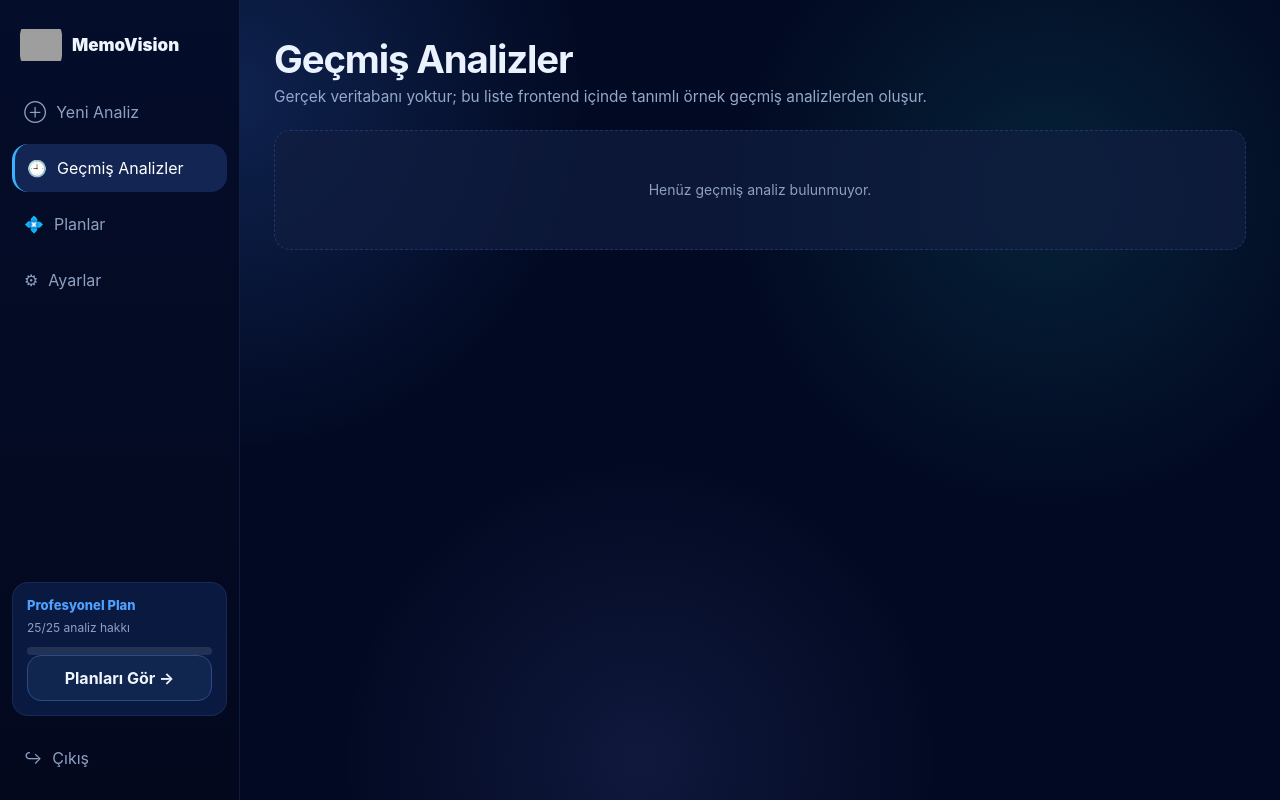
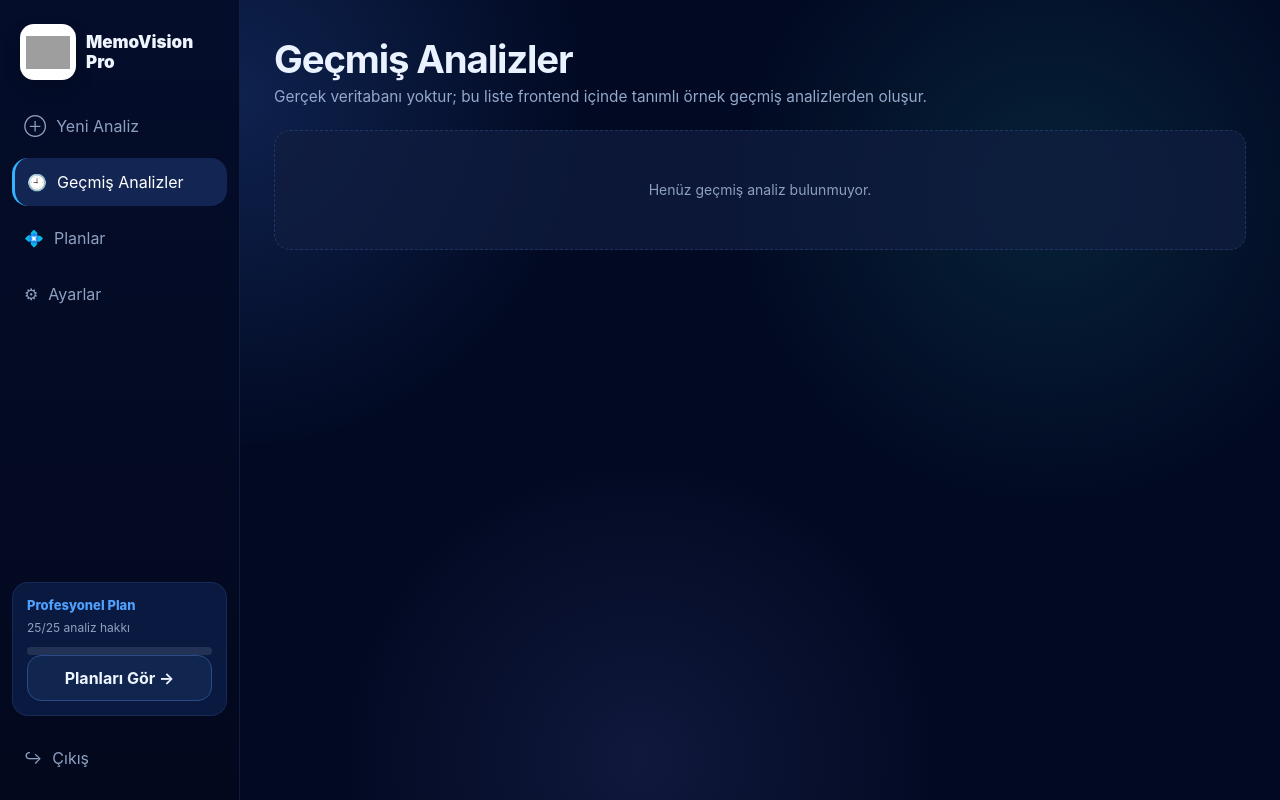
Before and after one commit to azraisleyen/memovision-demo, a Django app: page /projects/ in a window 1280 px wide. Run offline with Django 5.2, Linux system fonts and the light colour scheme; the visitor is signed in with stand-in values (Sample User, id 1); data comes from the database, SQL or seed files in the repository; data that the repository does not hold is empty; some libraries are stand-ins or nearby versions; grey boxes are pictures that could not be loaded.

Commit message:
Make logo backgrounds white and increase logo size globally

```diff
--- a/static/memoapp/css/style.css
+++ b/static/memoapp/css/style.css
@@ -283,13 +283,17 @@ input {
 }
 
 .logo-icon {
-    width: 48px;
-    height: 48px;
-    border-radius: 12px;
+    width: 56px;
+    height: 56px;
     display: inline-flex;
     align-items: center;
     justify-content: center;
     overflow: hidden;
+    flex-shrink: 0;
+    background: #ffffff;
+    border-radius: 14px;
+    padding: 6px;
+    box-shadow: 0 8px 18px rgba(0, 0, 0, 0.18);
 }
 
 .logo-icon img {
@@ -575,13 +579,17 @@ input {
 }
 
 .brand-icon {
-    width: 42px;
-    height: 42px;
-    border-radius: 10px;
+    width: 56px;
+    height: 56px;
     display: inline-flex;
     align-items: center;
     justify-content: center;
     overflow: hidden;
+    flex-shrink: 0;
+    background: #ffffff;
+    border-radius: 14px;
+    padding: 6px;
+    box-shadow: 0 8px 18px rgba(0, 0, 0, 0.18);
 }
 
 .brand-icon img {
@@ -1872,3 +1880,9 @@ input {
 }
 
 .dm-ai-box ul{margin:8px 0 0 18px;padding:0}.dm-ai-box li{margin:0 0 6px}
+
+
+.auth-logo .logo-icon {
+    width: 56px;
+    height: 56px;
+}
--- a/templates/memoapp/dashboard_base.html
+++ b/templates/memoapp/dashboard_base.html
@@ -8,7 +8,7 @@
             <div class="brand-box">
                 <div class="brand-icon"><img src="{% static 'memoapp/img/logo.png' %}" alt="MemoVision logo"></div>
                 <div>
-                    <div class="brand-title">MemoVision</div>
+                    <div class="brand-title">MemoVision Pro</div>
 
                 </div>
             </div>
--- a/templates/memoapp/login.html
+++ b/templates/memoapp/login.html
@@ -9,7 +9,7 @@
     <div class="auth-card">
         <a href="{% url 'landing' %}" class="auth-logo">
             <span class="logo-icon"><img src="{% static 'memoapp/img/logo.png' %}" alt="MemoVision logo"></span>
-            <span>MemoVision Pro</span>
+            <span class="logo-text">MemoVision Pro</span>
         </a>
 
         <h1>Giriş Yap</h1>
--- a/templates/memoapp/register.html
+++ b/templates/memoapp/register.html
@@ -9,7 +9,7 @@
     <div class="auth-card">
         <a href="{% url 'landing' %}" class="auth-logo">
             <span class="logo-icon"><img src="{% static 'memoapp/img/logo.png' %}" alt="MemoVision logo"></span>
-            <span>MemoVision Pro</span>
+            <span class="logo-text">MemoVision Pro</span>
         </a>
 
         <h1>Kayıt Ol</h1>
```
